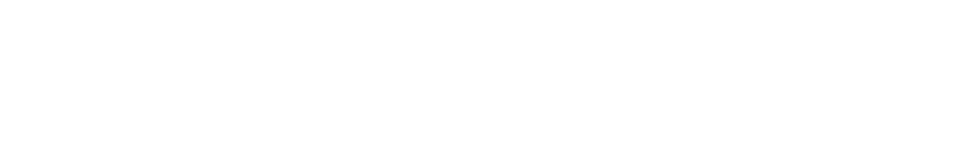
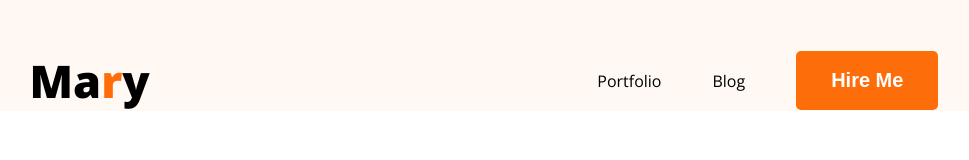
Before and after one commit to Mahbubgit/hero-dev-portfolio, a plain HTML site: page index.html in a window 1280 px wide. Shown: the whole page, without its empty margins (156-1125 px from the left). Drawn offline with nearby package versions, Linux system fonts and the light colour scheme.

Commit message:
navbar design as figma file

```diff
--- a/index.html
+++ b/index.html
@@ -1,11 +1,32 @@
 <!DOCTYPE html>
 <html lang="en">
+
 <head>
     <meta charset="UTF-8">
     <meta name="viewport" content="width=device-width, initial-scale=1.0">
     <title>Mahbubur Rahman Portfolio</title>
+
+    <link rel="preconnect" href="https://fonts.googleapis.com">
+    <link rel="preconnect" href="https://fonts.gstatic.com" crossorigin>
+    <link href="https://fonts.googleapis.com/css2?family=Open+Sans:ital,wght@0,300..800;1,300..800&display=swap"
+        rel="stylesheet">
+
+        <link rel="stylesheet" href="styles/portfolio.css">
 </head>
-<body>
 
+<body class="font-open-sans">
+    <header>
+        <nav>
+            <div class="logo">
+                <h2>Ma<span class="color-orange">r</span>y</h2>
+            </div>
+            <ul class="menu">
+                <li>Portfolio</li>
+                <li>Blog</li>
+                <li> <button class="btn">Hire Me</button></li>
+            </ul>
+        </nav>
+    </header>
 </body>
+
 </html>
--- /dev/null
+++ b/styles/portfolio.css
@@ -0,0 +1,59 @@
+*{
+    margin: 0;
+    padding: 0;
+    /* box-sizing: border-box; */
+}
+
+/* shared style */
+.font-open-sans {
+  font-family: "Open Sans", sans-serif;
+  font-optical-sizing: auto;
+}
+
+.logo h2{
+    font-size: 45px;
+    font-weight: 900;
+}
+
+.color-orange{
+    color:#FD6E0A;
+}
+
+.btn{
+    background-color: #FD6E0A;
+    border: none;
+    padding: 18px 35px;
+    border-radius: 5px;
+    font-size: 20px;
+    font-weight: bold;
+    color: white;
+}
+
+/* main style */
+header{
+    background-color: #FFF8F3;
+    padding-top: 50px;
+}
+
+nav{
+    width: 71%;
+    max-width: 1140px;
+    /* border: 2px solid red; */
+    margin: 0 auto;
+    display: flex;
+    justify-content: space-between;
+    align-items: center;
+}
+
+nav .menu{
+    display: flex;
+    list-style-type: none;
+    gap: 51px;
+    align-items: center;
+}
+
+nav .menu a{
+    font-size: 20px;
+    color:#474747;
+    text-decoration: none;
+}
```
